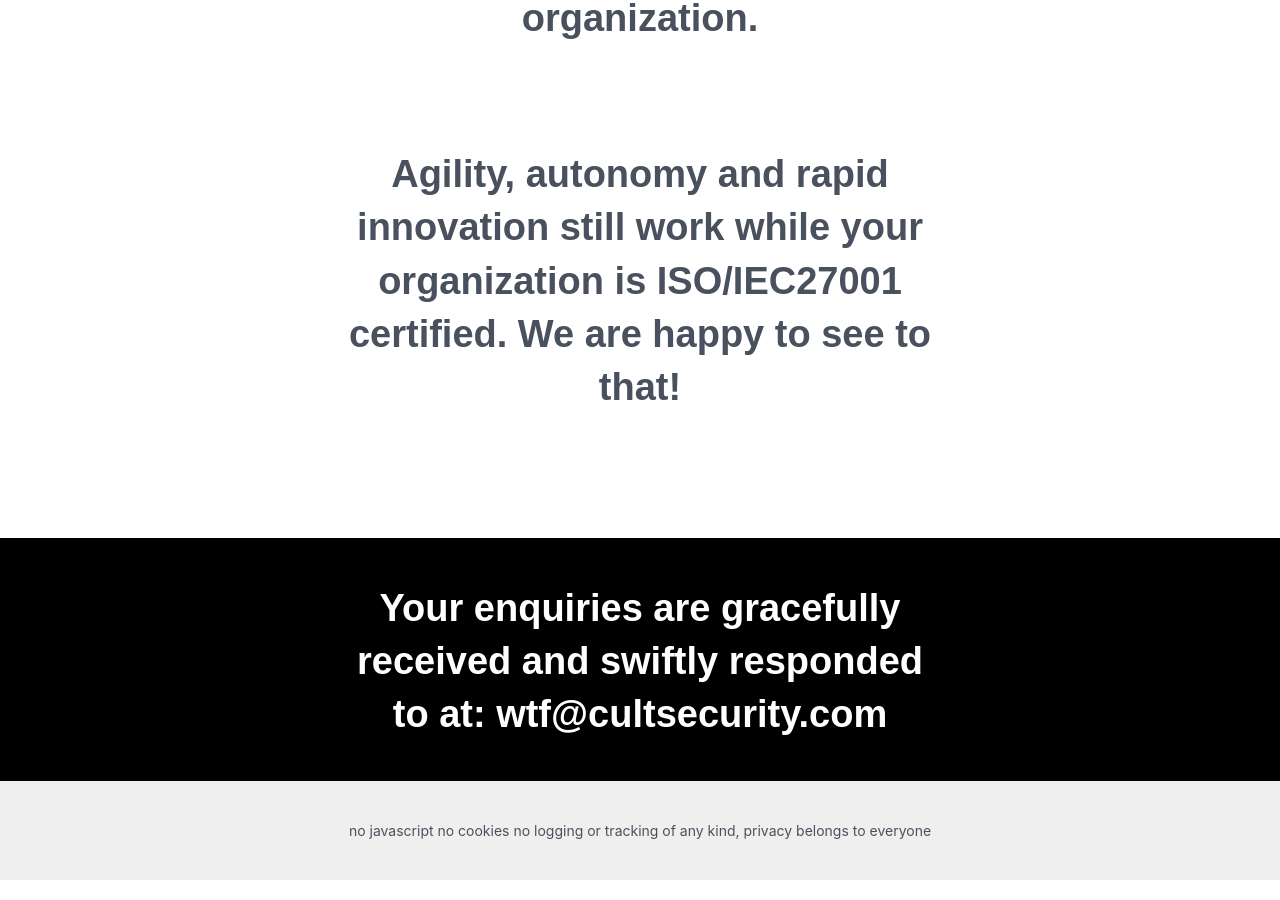
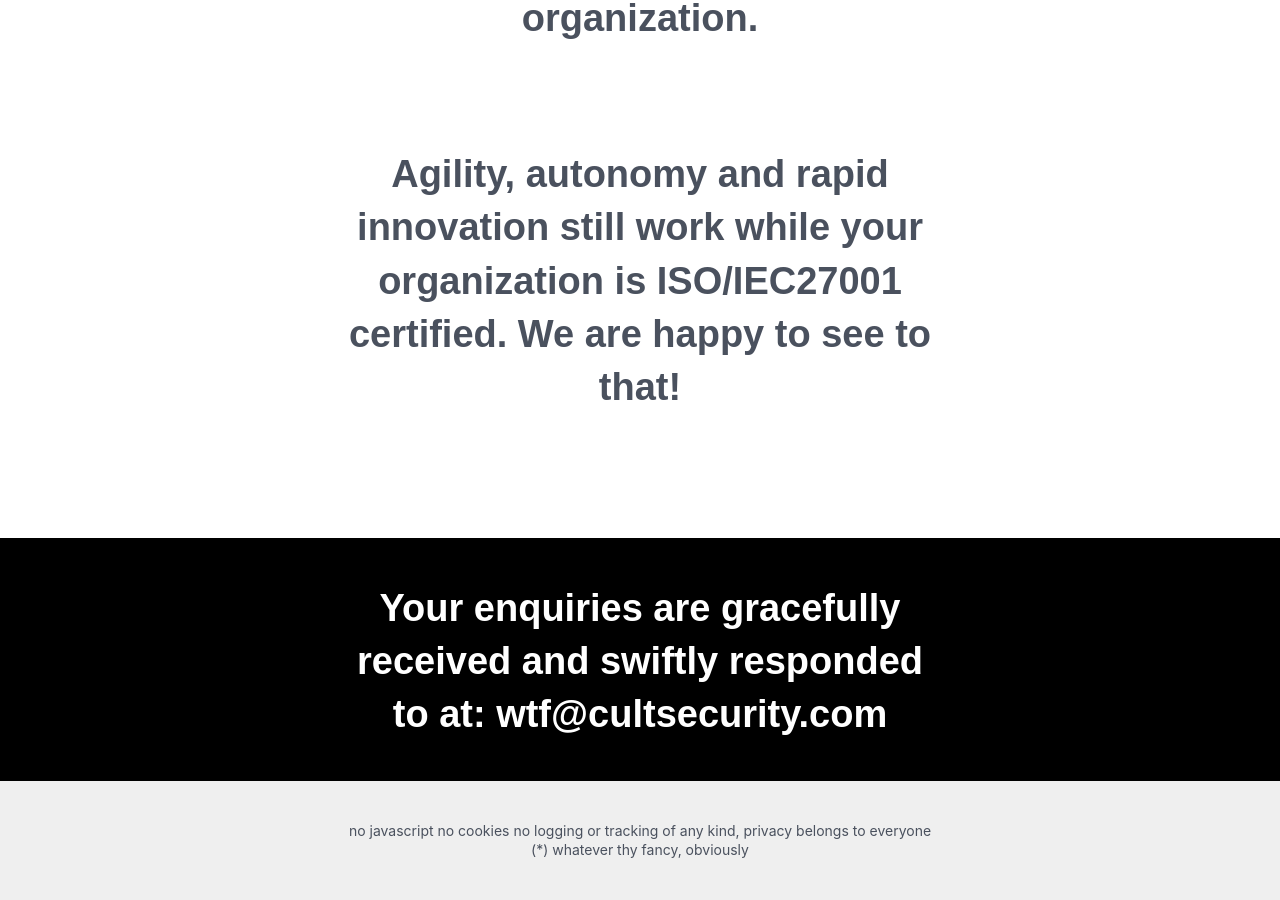
Before and after one commit to cultsecurity/cultsecurity.github.io, a Jekyll site: the page built from index.html, in a window 1280 px wide and 900 px high, scrolled down 1338 px. Built offline with Jekyll 4.4.1, drawn with Linux system fonts in a browser that asks for light colours.

Commit message:
Complementing the footnote, vitsillä sisään

```diff
--- a/_layouts/default.html
+++ b/_layouts/default.html
@@ -11,7 +11,8 @@
         {{ content }}
         <footer>
             <div class="container">
-              no javascript no cookies no logging or tracking of any kind, privacy belongs to everyone
+              no javascript no cookies no logging or tracking of any kind, privacy belongs to everyone<br/>
+              (*) whatever thy fancy, obviously
             </div>
         </footer>
     </body>
```
